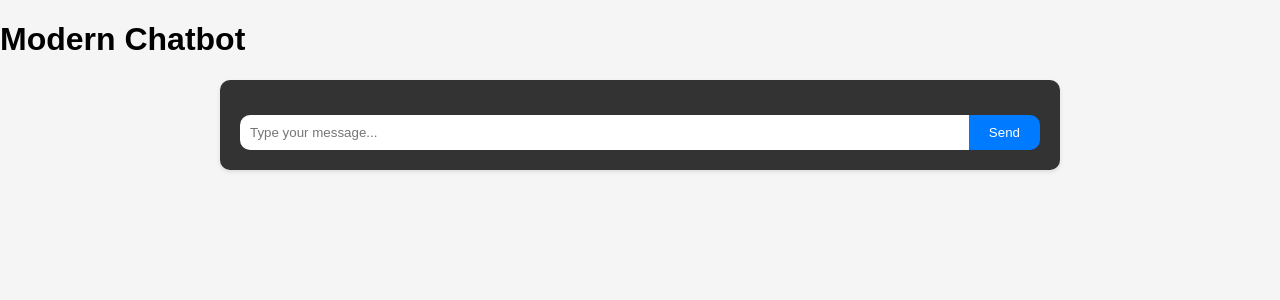
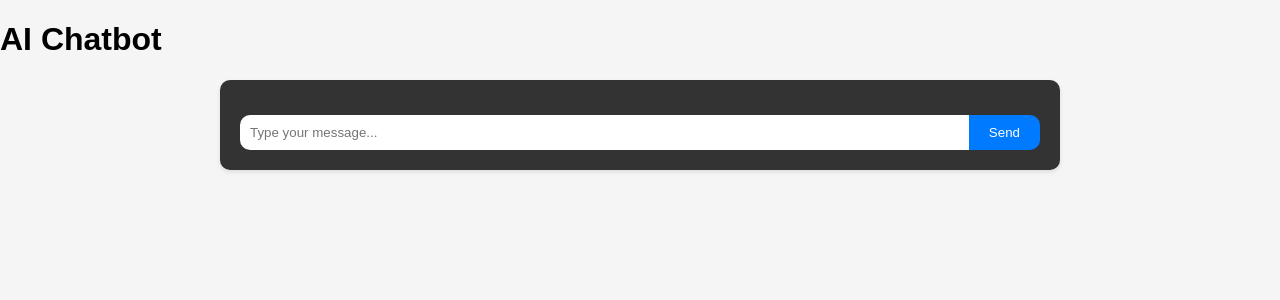
Before and after one commit to ziedammak/Chat_Project, a Flask app: page / in a window 1280 px wide. Shown: the top 300 px of the page. Run offline with Flask 3, Linux system fonts and the light colour scheme.

Commit message:
Update chat.html

```diff
--- a/web_interface/templates/chat.html
+++ b/web_interface/templates/chat.html
@@ -58,7 +58,7 @@
     </style>
 </head>
 <body>
-    <h1>Modern Chatbot</h1>
+    <h1>AI Chatbot</h1>
     <div id="chat-container">
         <div id="chat-history">
             <!-- Messages will be dynamically added here -->
```
